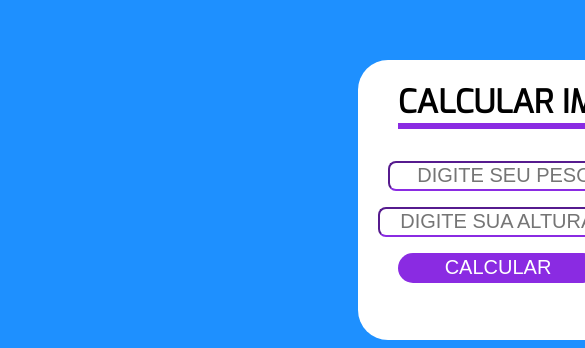
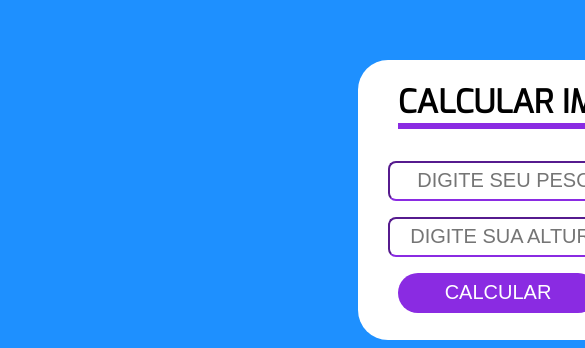
Before and after one commit to kleidimilson/Calculadora-imc-site, a plain HTML site: page index.html in a window 390 px wide. Shown: the part 540-888 px from the top of the page, 585 px wide, since content can reach past the window. Drawn offline with Linux system fonts and the light colour scheme.

Commit message:
Update style.css
HUHUHMKKMMMMM

```diff
--- a/style.css
+++ b/style.css
@@ -31,10 +31,9 @@ input{
     text-align: center;
  }
 #campo-2{
-    margin-left: 20px;
+    margin-left: 30px;
     border-color:blueviolet;
     border-radius: 8px;
-
 }
 #formulario input[type=submit]{
     width: 200px;
@@ -52,9 +51,7 @@ input{
     #formulario{
         margin-top: 600px;
         margin-left:350px;
-        width: 400px;
-    }
-    input{
-        height: 30px;
+        width: 300px;
+
     }
 }
```
